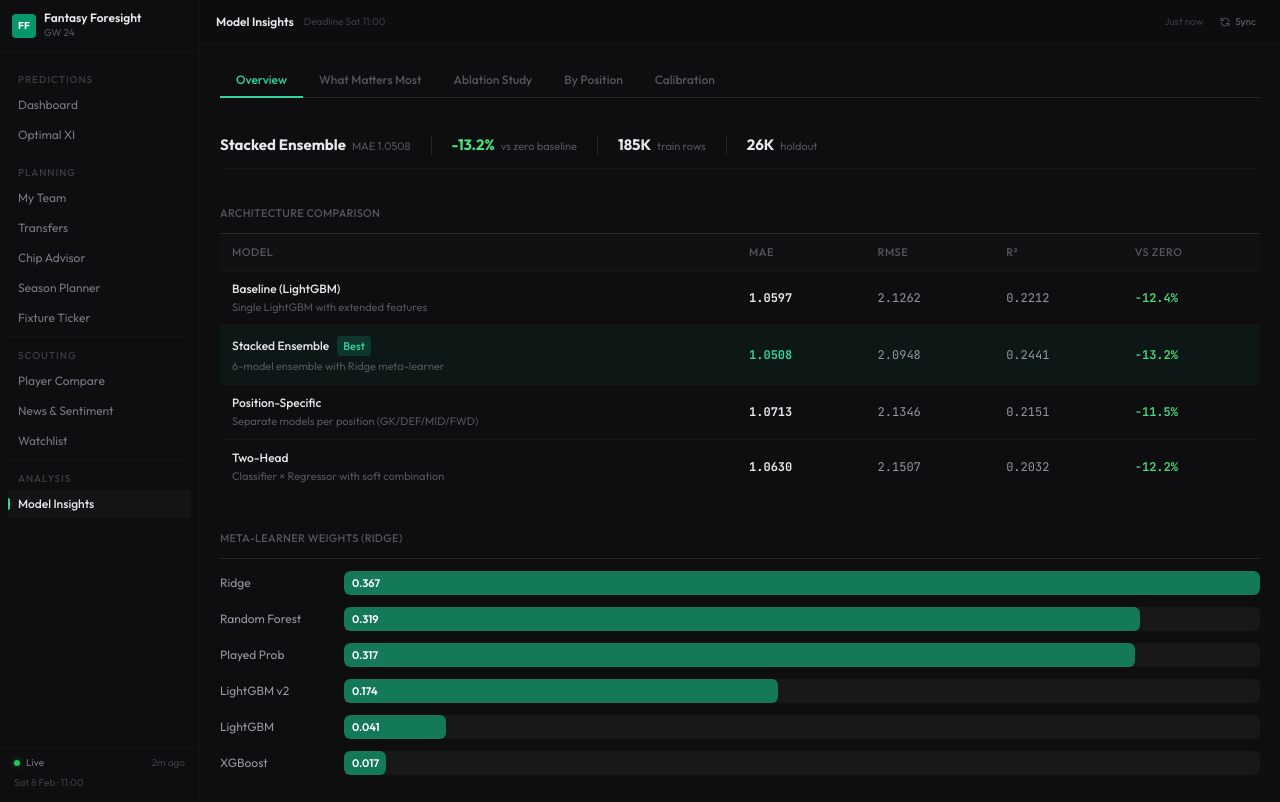
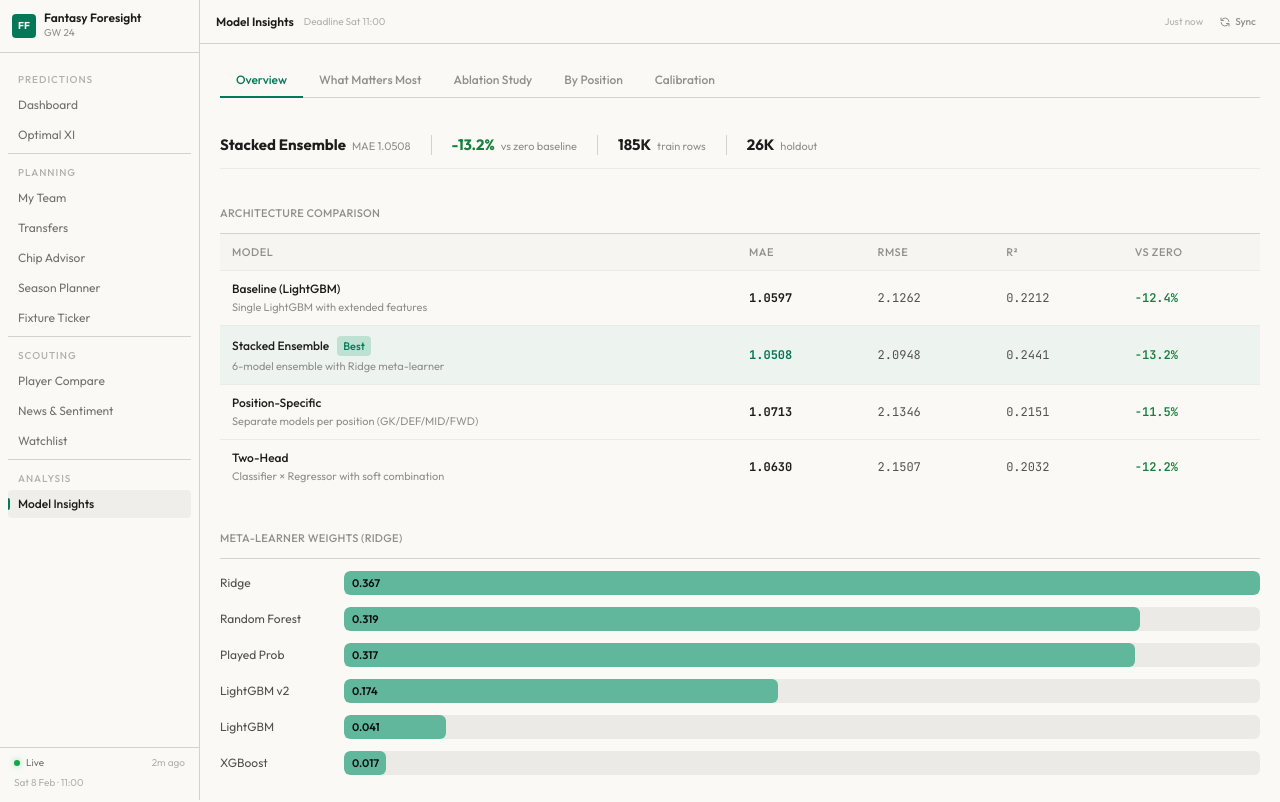
Before and after one commit to abdelmalek-maskri/fplens, a React (Vite) app in the folder app/: page /insights in a window 1280 px wide. Shown: the top 802 px of the page. Built offline with nearby package versions, Linux system fonts and the light colour scheme.

Commit message:
Update app to support light theme
Swap surface colour scale, adjust borders and text contrast for light backgrounds.

```diff
--- a/app/index.html
+++ b/app/index.html
@@ -4,7 +4,7 @@
     <meta charset="UTF-8" />
     <link rel="icon" type="image/svg+xml" href="/vite.svg" />
     <meta name="viewport" content="width=device-width, initial-scale=1.0" />
-    <meta name="theme-color" content="#0E0E10" />
+    <meta name="theme-color" content="#FAF9F6" />
     <meta name="description" content="Fantasy Foresight - FPL predictions and analysis" />
     <link rel="preconnect" href="https://fonts.googleapis.com" />
     <link rel="preconnect" href="https://fonts.gstatic.com" crossorigin />
--- a/app/src/components/Jersey.jsx
+++ b/app/src/components/Jersey.jsx
@@ -124,19 +124,19 @@ export default function Jersey({ teamName, position, isCaptain, isVice, status }
       </svg>
 
       {isCaptain && (
-        <div className="absolute -bottom-0.5 -right-1 w-[18px] h-[18px] rounded-full bg-warning-500 border-[1.5px] border-warning-300 text-surface-900 text-2xs font-black flex items-center justify-center shadow-lg">
+        <div className="absolute -bottom-0.5 -right-1 w-[18px] h-[18px] rounded-full bg-warning-500 border-[1.5px] border-warning-300 text-surface-50 text-2xs font-black flex items-center justify-center shadow-lg">
           C
         </div>
       )}
       {isVice && (
-        <div className="absolute -bottom-0.5 -right-1 w-[18px] h-[18px] rounded-full bg-surface-600 border-[1.5px] border-surface-400 text-white text-2xs font-bold flex items-center justify-center shadow-lg">
+        <div className="absolute -bottom-0.5 -right-1 w-[18px] h-[18px] rounded-full bg-surface-600 border-[1.5px] border-surface-400 text-surface-100 text-2xs font-bold flex items-center justify-center shadow-lg">
           V
         </div>
       )}
       {(status === "i" || status === "d") && (
         <div
           className={`absolute -top-0.5 -left-1 w-[16px] h-[16px] rounded-full text-2xs font-bold flex items-center justify-center shadow ${
-            status === "i" ? "bg-danger-500 text-white" : "bg-warning-500 text-surface-900"
+            status === "i" ? "bg-danger-500 text-white" : "bg-warning-500 text-surface-50"
           }`}
         >
           !
--- a/app/src/components/TeamBadge.jsx
+++ b/app/src/components/TeamBadge.jsx
@@ -22,7 +22,7 @@ export default function TeamBadge({ team, size = "md" }) {
   const g = parseInt(hex.slice(3, 5), 16);
   const b = parseInt(hex.slice(5, 7), 16);
   const luminance = (0.299 * r + 0.587 * g + 0.114 * b) / 255;
-  const textClass = luminance > 0.55 ? "text-surface-900" : "text-white";
+  const textClass = luminance > 0.55 ? "text-surface-50" : "text-white";
 
   return (
     <div
--- a/app/src/components/layout/Header.jsx
+++ b/app/src/components/layout/Header.jsx
@@ -31,7 +31,7 @@ export default function Header({ onMenuToggle }) {
   }, []);
 
   return (
-    <header className="fixed top-0 left-0 lg:left-[200px] right-0 h-11 bg-surface-900/95 backdrop-blur-sm border-b border-surface-800/60 z-30 flex items-center justify-between px-4">
+    <header className="fixed top-0 left-0 lg:left-[200px] right-0 h-11 bg-surface-900/95 backdrop-blur-sm border-b border-surface-700 z-30 flex items-center justify-between px-4">
       <div className="flex items-center gap-2.5">
         <button onClick={onMenuToggle} aria-label="Toggle menu" className="lg:hidden text-surface-400 hover:text-surface-200 -ml-1 mr-0.5">
           <svg className="w-5 h-5" fill="none" viewBox="0 0 24 24" stroke="currentColor">
--- a/app/src/components/layout/Sidebar.jsx
+++ b/app/src/components/layout/Sidebar.jsx
@@ -39,9 +39,9 @@ const Sidebar = forwardRef(function Sidebar({ open, onClose }, ref) {
   const { pathname } = useLocation();
 
   return (
-    <aside ref={ref} className={`fixed left-0 top-0 h-screen w-[200px] bg-surface-900 border-r border-surface-800/60 flex flex-col z-50 transition-transform duration-150 ${open ? "translate-x-0" : "-translate-x-full"} lg:translate-x-0`}>
+    <aside ref={ref} className={`fixed left-0 top-0 h-screen w-[200px] bg-surface-900 border-r border-surface-700 flex flex-col z-50 transition-transform duration-150 ${open ? "translate-x-0" : "-translate-x-full"} lg:translate-x-0`}>
       {/* Logo */}
-      <div className="px-3 py-3 border-b border-surface-800/60">
+      <div className="px-3 py-3 border-b border-surface-700">
         <div className="flex items-center justify-between">
           <div className="flex items-center gap-2">
             <div className="w-6 h-6 rounded bg-brand-600 flex items-center justify-center">
@@ -63,7 +63,7 @@ const Sidebar = forwardRef(function Sidebar({ open, onClose }, ref) {
       {/* Navigation — flat, always open */}
       <nav className="flex-1 overflow-y-auto px-2 py-3">
         {navItems.map((group, idx) => (
-          <div key={group.section} className={idx > 0 ? "mt-1 pt-1 border-t border-surface-800/60" : ""}>
+          <div key={group.section} className={idx > 0 ? "mt-1 pt-1 border-t border-surface-700" : ""}>
             <p className="text-2xs font-medium text-surface-600 tracking-widest px-2.5 mb-1 mt-2">
               {group.section}
             </p>
@@ -87,7 +87,7 @@ const Sidebar = forwardRef(function Sidebar({ open, onClose }, ref) {
       </nav>
 
       {/* Footer */}
-      <div className="px-3 pb-2.5 pt-2 border-t border-surface-800/60">
+      <div className="px-3 pb-2.5 pt-2 border-t border-surface-700">
         <div className="flex items-center gap-1.5 px-0.5">
           <span className="status-live" />
           <span className="text-2xs text-surface-400">Live</span>
--- a/app/src/index.css
+++ b/app/src/index.css
@@ -13,51 +13,51 @@
    ========================================= */
 
 :root {
-  /* Surface — true neutral dark, no blue tint */
-  --surface-50: 245 245 247;
-  --surface-100: 232 232 236;
-  --surface-200: 190 190 196;
-  --surface-300: 150 150 158;
-  --surface-400: 120 120 128;
-  --surface-500: 85 85 92;
-  --surface-600: 60 60 66;
-  --surface-700: 38 38 42;
-  --surface-800: 24 24 27;
-  --surface-900: 14 14 16;
-  --surface-950: 10 10 11;
+  /* Surface — warm light editorial, no blue tint */
+  --surface-50: 15 15 17;
+  --surface-100: 30 29 27;
+  --surface-200: 52 51 48;
+  --surface-300: 82 81 77;
+  --surface-400: 115 113 109;
+  --surface-500: 145 143 139;
+  --surface-600: 178 176 172;
+  --surface-700: 212 210 206;
+  --surface-800: 235 234 231;
+  --surface-900: 250 249 246;
+  --surface-950: 255 255 255;
 
-  /* Brand — emerald */
+  /* Brand — emerald, darkened for light backgrounds */
   --brand-50: 236 253 245;
   --brand-100: 209 250 229;
   --brand-200: 167 243 208;
-  --brand-300: 110 231 183;
-  --brand-400: 52 211 153;
-  --brand-500: 16 185 129;
-  --brand-600: 5 150 105;
-  --brand-700: 4 120 87;
-  --brand-800: 6 95 70;
+  --brand-300: 16 185 129;
+  --brand-400: 4 120 87;
+  --brand-500: 5 150 105;
+  --brand-600: 4 120 87;
+  --brand-700: 6 95 70;
+  --brand-800: 6 78 59;
   --brand-900: 6 78 59;
   --brand-950: 2 44 34;
 
-  /* Success */
-  --success-400: 74 222 128;
-  --success-500: 34 197 94;
+  /* Success — darkened for contrast */
+  --success-400: 21 128 61;
+  --success-500: 22 163 74;
   --success-600: 22 163 74;
 
-  /* Warning */
-  --warning-300: 252 211 77;
-  --warning-400: 251 191 36;
-  --warning-500: 245 158 11;
-  --warning-600: 217 119 6;
+  /* Warning — darkened for contrast */
+  --warning-300: 202 138 4;
+  --warning-400: 180 83 9;
+  --warning-500: 180 83 9;
+  --warning-600: 146 64 14;
 
-  /* Danger */
-  --danger-400: 248 113 113;
-  --danger-500: 239 68 68;
-  --danger-600: 220 38 38;
-  --danger-700: 185 28 28;
+  /* Danger — darkened for contrast */
+  --danger-400: 185 28 28;
+  --danger-500: 220 38 38;
+  --danger-600: 185 28 28;
+  --danger-700: 153 27 27;
 
-  /* Info */
-  --info-400: 56 189 248;
+  /* Info — darkened for contrast */
+  --info-400: 3 105 161;
   --info-500: 14 165 233;
   --info-600: 2 132 199;
 
--- a/app/src/lib/theme.jsx
+++ b/app/src/lib/theme.jsx
@@ -18,7 +18,7 @@ export function ThemeProvider({ children }) {
 
     const meta = document.querySelector('meta[name="theme-color"]');
     if (meta) {
-      meta.setAttribute('content', theme === 'dark' ? '#121212' : '#FFFFFF');
+      meta.setAttribute('content', theme === 'dark' ? '#121212' : '#FAF9F6');
     }
   }, [theme]);
 
--- a/app/src/pages/ModelInsights.jsx
+++ b/app/src/pages/ModelInsights.jsx
@@ -126,7 +126,7 @@ function OverviewTab({ modelVariants, baselines, ensembleWeights, datasetStats,
               <span className="text-sm text-surface-300 w-28 shrink-0">{m.model}</span>
               <div className="flex-1 h-6 bg-surface-800 rounded-md overflow-hidden">
                 <div className="h-full bg-brand-500/60 rounded-md flex items-center pl-2" style={{ width: `${(m.weight / ensembleWeights[0].weight) * 100}%` }}>
-                  <span className="text-xs font-semibold text-white">{m.weight.toFixed(3)}</span>
+                  <span className="text-xs font-semibold text-surface-50">{m.weight.toFixed(3)}</span>
                 </div>
               </div>
             </div>
@@ -164,7 +164,7 @@ function OverviewTab({ modelVariants, baselines, ensembleWeights, datasetStats,
             <p className="section-label mb-2">Training / Test Split</p>
             <div className="flex h-6 rounded-md overflow-hidden">
               <div className="bg-brand-500/60 flex items-center justify-center" style={{ width: "87.7%" }}>
-                <span className="text-2xs font-semibold text-white">Train: 185K</span>
+                <span className="text-2xs font-semibold text-surface-50">Train: 185K</span>
               </div>
               <div className="bg-surface-600 flex items-center justify-center flex-1">
                 <span className="text-2xs font-semibold text-surface-300">Test: 26K</span>
@@ -176,7 +176,7 @@ function OverviewTab({ modelVariants, baselines, ensembleWeights, datasetStats,
             <p className="section-label mb-2">Played vs Not Played (Test Set)</p>
             <div className="flex h-6 rounded-md overflow-hidden">
               <div className="bg-success-500/60 flex items-center justify-center" style={{ width: `${datasetStats.playedPct}%` }}>
-                <span className="text-2xs font-semibold text-white">Played {datasetStats.playedPct}%</span>
+                <span className="text-2xs font-semibold text-surface-50">Played {datasetStats.playedPct}%</span>
               </div>
               <div className="bg-surface-600 flex items-center justify-center flex-1">
                 <span className="text-2xs font-semibold text-surface-300">Not played {datasetStats.notPlayedPct}%</span>
@@ -391,7 +391,7 @@ function AblationTab({ ablationConfigs, ablationSignificance, interactionEffect
               <span className="text-sm text-surface-300 w-40 shrink-0">{item.label}</span>
               <div className="flex-1 h-6 bg-surface-800 rounded-md overflow-hidden">
                 <div className={`h-full ${item.color} rounded-md flex items-center pl-2`} style={{ width: `${(item.value / interactionEffect.expected) * 100}%` }}>
-                  <span className="text-xs font-semibold text-white font-data">{item.value.toFixed(2)}</span>
+                  <span className="text-xs font-semibold text-surface-50 font-data">{item.value.toFixed(2)}</span>
                 </div>
               </div>
               <span className="text-xs text-surface-500 w-10 text-right font-data">×10⁻³</span>
--- a/app/src/pages/NotFound.jsx
+++ b/app/src/pages/NotFound.jsx
@@ -4,7 +4,7 @@ export default function NotFound() {
   return (
     <div className="min-h-[60vh] flex items-center justify-center">
       <div className="text-center space-y-3">
-        <p className="text-5xl font-black text-surface-800 font-data tabular-nums">404</p>
+        <p className="text-5xl font-black text-surface-700 font-data tabular-nums">404</p>
         <p className="text-sm text-surface-400">Page not found</p>
         <Link to="/" className="btn-ghost text-sm inline-flex text-brand-400 hover:text-brand-300">
           ← Dashboard
```
